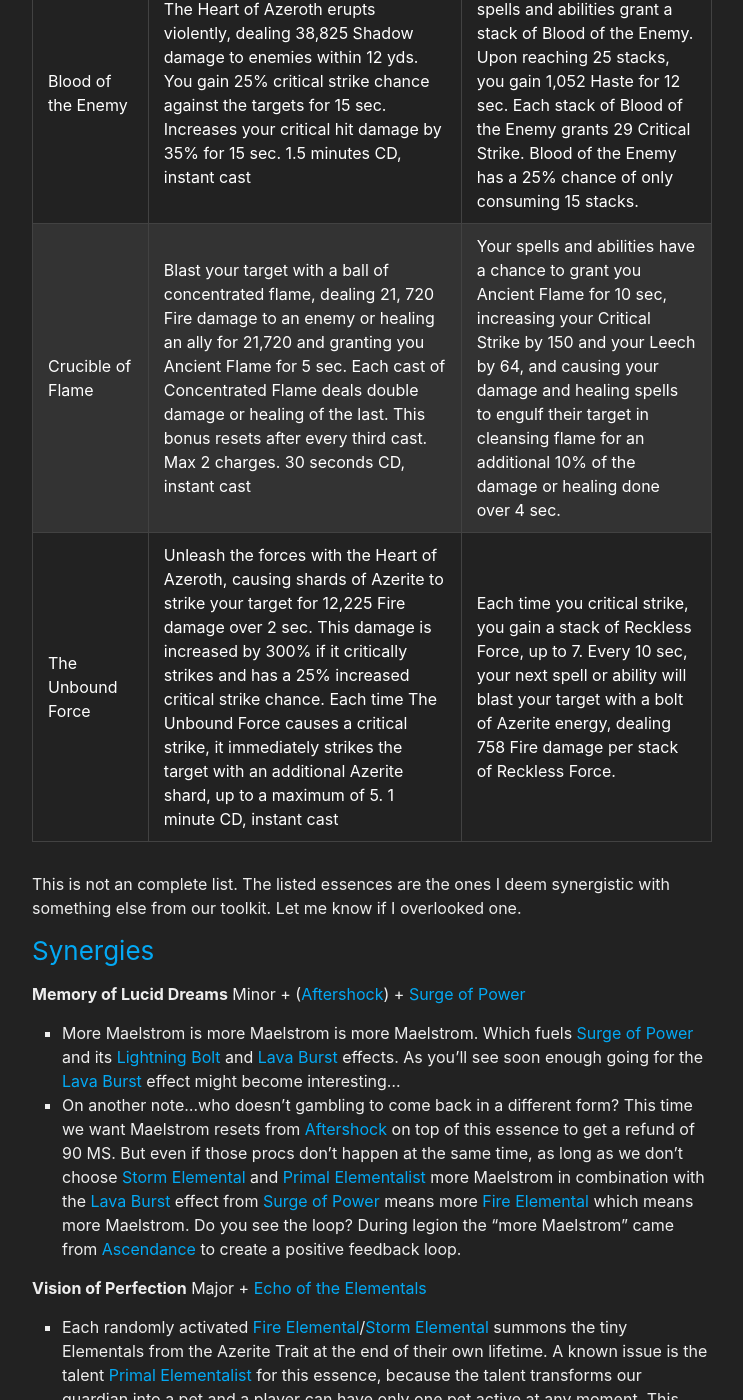
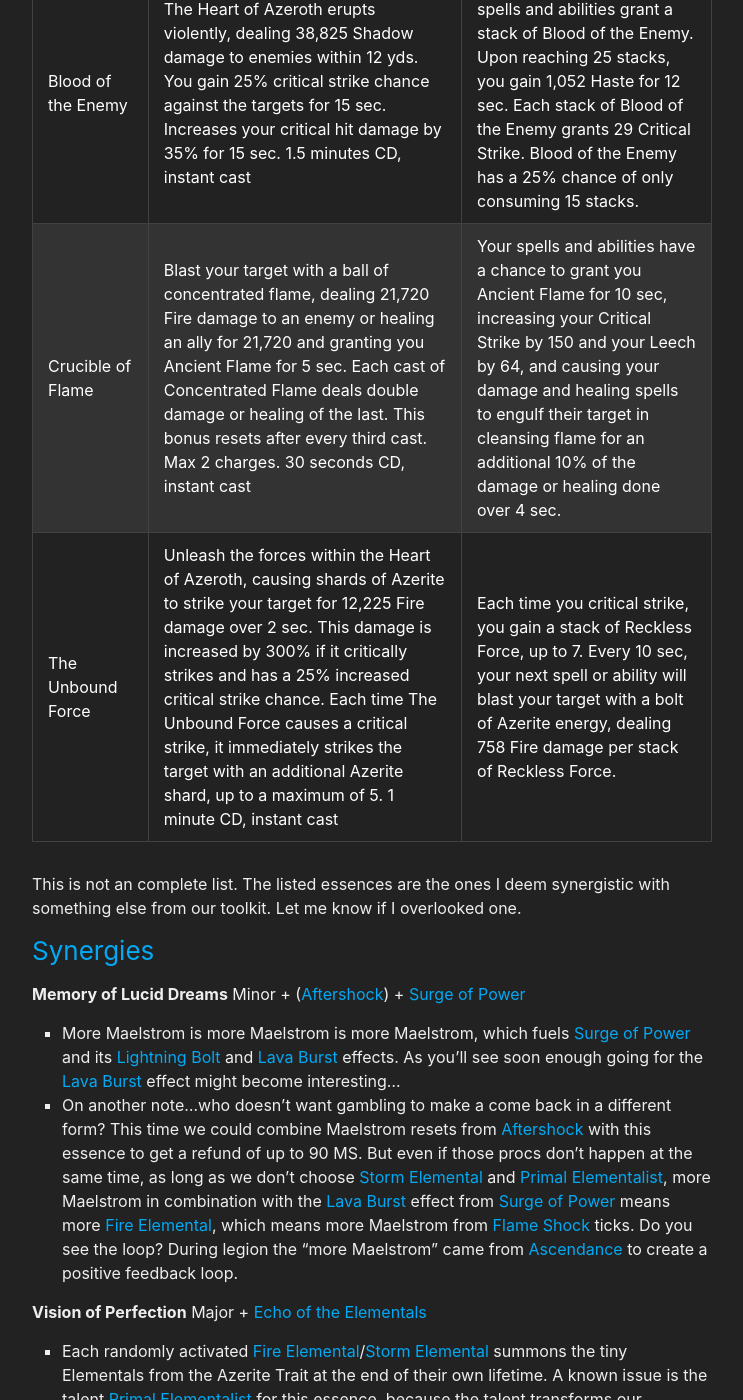
Before and after one commit to stormearthandlava/stormearthandlava.github.io, a Jekyll site: the page built from blog/_posts/2019-04-19-8-2-synergies.md, in a window 1280 px wide and 1400 px high, scrolled down 1387 px. Shown: the whole window, without its empty margins (268-1011 px from the left). Built offline with Jekyll 4.4.1, drawn with Linux system fonts in a browser that asks for light colours; a script that is not in the unit is left out; some of the changed text lies outside the part shown.

Commit message:
fixed some errors. thank you stormy and mis

```diff
--- a/blog/_posts/2019-04-19-8-2-synergies.md
+++ b/blog/_posts/2019-04-19-8-2-synergies.md
@@ -42,8 +42,8 @@
 Vision of Perfection | Your spells and abillities have a chance to activate {{ site.data.spell.fire_elemental }} for 50% of its base duration. When the Vision of Perfection activates, the cooldown of {{ site.data.spell.fire_elemental }} is reduced by 10 sec. | Reduces the cooldown of {{ site.data.spell.fire_elemental }} by 16.5% and increases your Versatility by 85. When you activate {{ site.data.spell.fire_elemental }}, immediately heal for 5% of maximum health.
 General | |
 Blood of the Enemy | The Heart of Azeroth erupts violently, dealing 38,825 Shadow damage to enemies within 12 yds. You gain 25% critical strike chance against the targets for 15 sec. Increases your critical hit damage by 35% for 15 sec. 1.5 minutes CD, instant cast | Your critical strikes with spells and abilities grant a stack of Blood of the Enemy. Upon reaching 25 stacks, you gain 1,052 Haste for 12 sec. Each stack of Blood of the Enemy grants 29 Critical Strike. Blood of the Enemy has a 25% chance of only consuming 15 stacks.
-Crucible of Flame | Blast your target with a ball of concentrated flame, dealing 21, 720 Fire damage to an enemy or healing an ally for 21,720 and granting you Ancient Flame for 5 sec. Each cast of Concentrated Flame deals double damage or healing of the last. This bonus resets after every third cast. Max 2 charges. 30 seconds CD, instant cast | Your spells and abilities have a chance to grant you Ancient Flame for 10 sec, increasing your Critical Strike by 150 and your Leech by 64, and causing your damage and healing spells to engulf their target in cleansing flame for an additional 10% of the damage or healing done over 4 sec.
-The Unbound Force | Unleash the forces with the Heart of Azeroth, causing shards of Azerite to strike your target for 12,225 Fire damage over 2 sec. This damage is increased by 300% if it critically strikes and has a 25% increased critical strike chance. Each time The Unbound Force causes a critical strike, it immediately strikes the target with an additional Azerite shard, up to a maximum of 5. 1 minute CD, instant cast | Each time you critical strike, you gain a stack of Reckless Force, up to 7. Every 10 sec, your next spell or ability will blast your target with a bolt of Azerite energy, dealing 758 Fire damage per stack of Reckless Force.
+Crucible of Flame | Blast your target with a ball of concentrated flame, dealing 21,720 Fire damage to an enemy or healing an ally for 21,720 and granting you Ancient Flame for 5 sec. Each cast of Concentrated Flame deals double damage or healing of the last. This bonus resets after every third cast. Max 2 charges. 30 seconds CD, instant cast | Your spells and abilities have a chance to grant you Ancient Flame for 10 sec, increasing your Critical Strike by 150 and your Leech by 64, and causing your damage and healing spells to engulf their target in cleansing flame for an additional 10% of the damage or healing done over 4 sec.
+The Unbound Force | Unleash the forces within the Heart of Azeroth, causing shards of Azerite to strike your target for 12,225 Fire damage over 2 sec. This damage is increased by 300% if it critically strikes and has a 25% increased critical strike chance. Each time The Unbound Force causes a critical strike, it immediately strikes the target with an additional Azerite shard, up to a maximum of 5. 1 minute CD, instant cast | Each time you critical strike, you gain a stack of Reckless Force, up to 7. Every 10 sec, your next spell or ability will blast your target with a bolt of Azerite energy, dealing 758 Fire damage per stack of Reckless Force.
 
 This is not an complete list. The listed essences are the ones I deem
 synergistic with something else from our toolkit. Let me know if I overlooked
@@ -51,16 +51,16 @@
 
 ### Synergies
 **Memory of Lucid Dreams** Minor + ({{ site.data.talent.afs }}) + {{ site.data.talent.sop }}
-- More Maelstrom is more Maelstrom is more Maelstrom. Which fuels {{ site.data.talent.sop }} and its
+- More Maelstrom is more Maelstrom is more Maelstrom, which fuels {{ site.data.talent.sop }} and its
 {{ site.data.spell.lb }} and {{ site.data.spell.lvb }} effects. As you'll see soon enough going for
 the {{ site.data.spell.lvb }} effect might become interesting...
-- On another note...who doesn't gambling to come back in a different form? This time we want
-Maelstrom resets from {{ site.data.talent.afs }} on top of this essence to get a refund of 90 MS.
+- On another note...who doesn't want gambling to make a come back in a different form? This time we could combine
+Maelstrom resets from {{ site.data.talent.afs }} with this essence to get a refund of up to 90 MS.
 But even if those procs don't happen at the same time, as long as we don't choose
-{{ site.data.talent.se }} and {{ site.data.talent.pe }} more Maelstrom in combination with the
-{{ site.data.spell.lvb }} effect from {{ site.data.talent.sop }} means more {{ site.data.spell.fe }}
-which means more Maelstrom. Do you see the loop? During legion the "more Maelstrom" came from
-{{ site.data.talent.asc }} to create a positive feedback loop.
+{{ site.data.talent.se }} and {{ site.data.talent.pe }}, more Maelstrom in combination with the
+{{ site.data.spell.lvb }} effect from {{ site.data.talent.sop }} means more {{ site.data.spell.fe }},
+which means more Maelstrom from {{ site.data.spell.fs }} ticks. Do you see the loop? During legion the
+"more Maelstrom" came from {{ site.data.talent.asc }} to create a positive feedback loop.
 
 **Vision of Perfection** Major + {{ site.data.azerite.echo_of_the_elementals }}
 - Each randomly activated {{ site.data.spell.fe }}/{{ site.data.talent.se }} summons the tiny
```
Also changed, not shown: other parts of blog/_posts/2019-04-19-8-2-synergies.md (+7 -7 lines).
